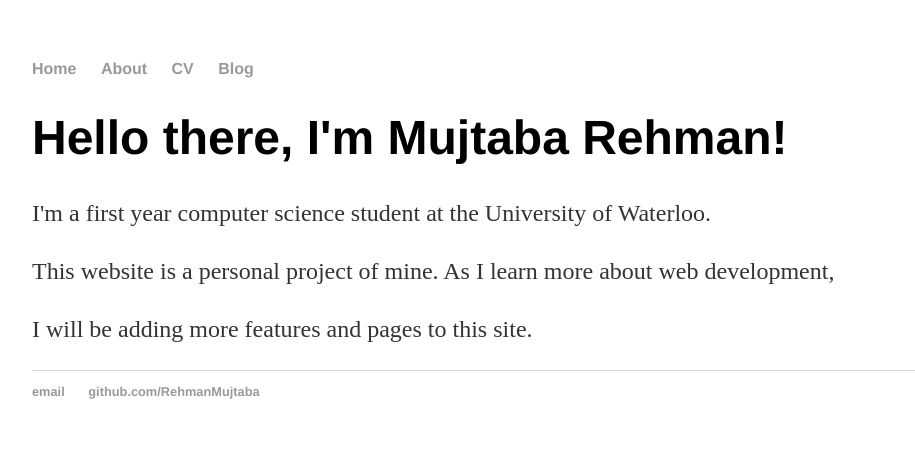
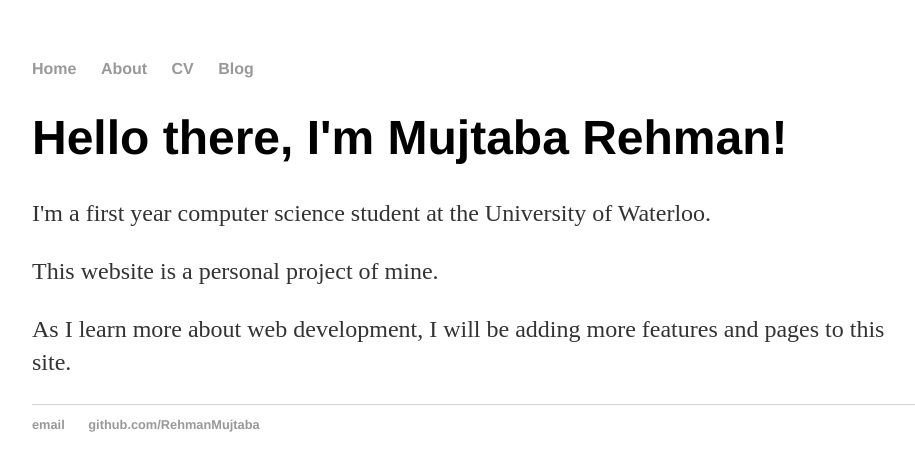
Before and after one commit to RehmanMujtaba/old-website, a Jekyll site: the page built from index.html, in a window 1280 px wide. Shown: the top 471 px of the page, without its empty margins (160-1075 px from the left). Built offline with Jekyll 4.4.1, drawn with Linux system fonts in a browser that asks for light colours; part of the change alters nothing that is shown.

```diff
--- a/index.html
+++ b/index.html
@@ -5,6 +5,6 @@ title: Mujtaba Personal Website
     		<div class="blurb">
         		<h1>Hello there, I'm Mujtaba Rehman!</h1>
 				<p>I'm a first year computer science student at the University of Waterloo. <p>
-				<p>This website is a personal project of mine. As I learn more about web development, <p>
-			        <p>I will be adding more features and pages to this site. <p>
+				<p>This website is a personal project of mine. <p>
+				<p>As I learn more about web development, I will be adding more features and pages to this site. <p>
     		</div><!-- /.blurb -->
```
